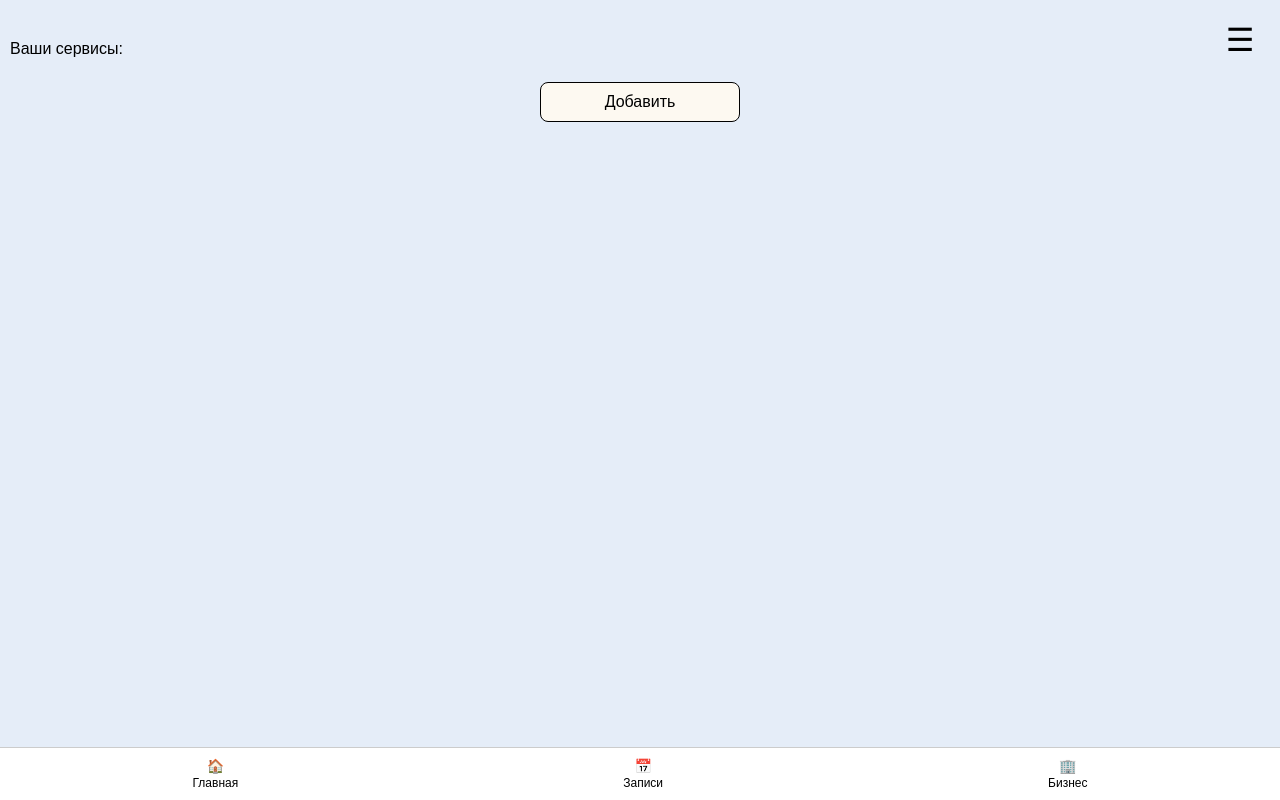
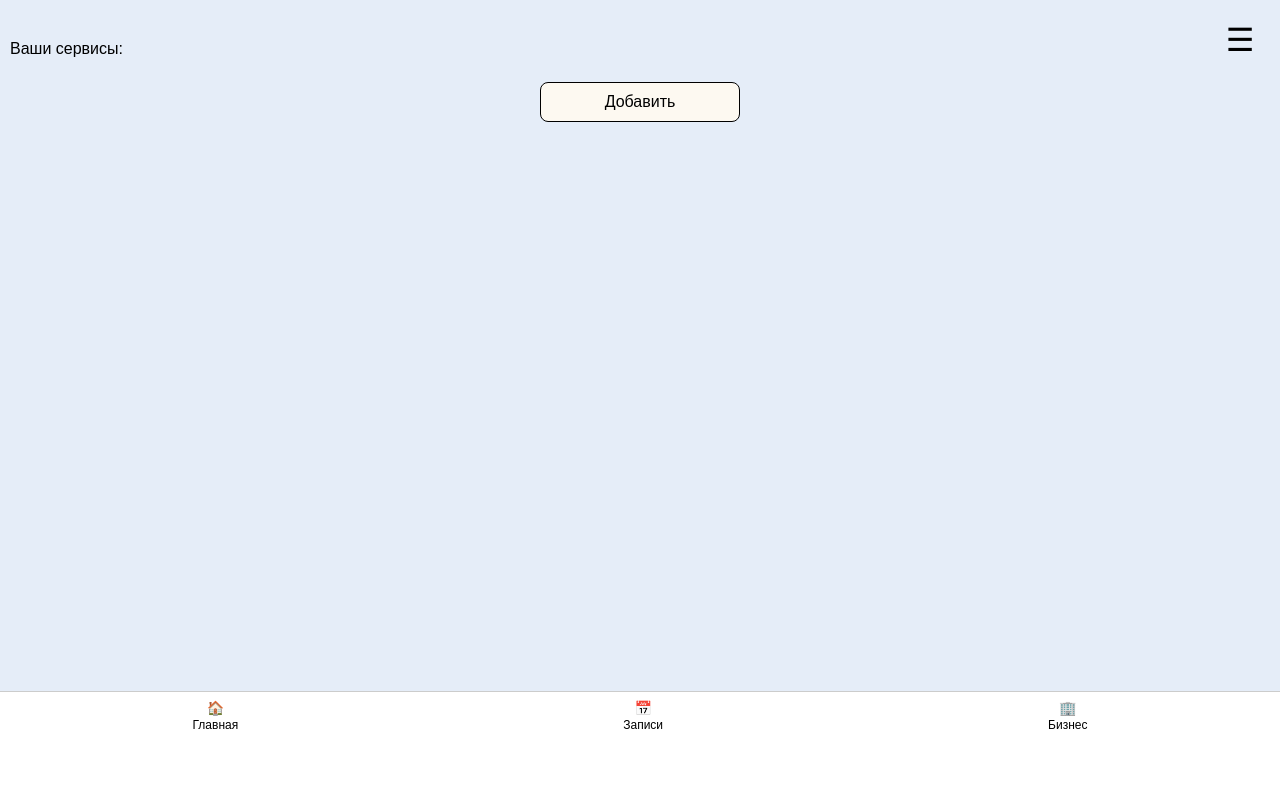
Before and after one commit to ilyapashchenko/telegram-mini-app, a website: page public/index.html in a window 1280 px wide. Drawn offline with Linux system fonts and the light colour scheme.

Commit message:
доделываю

```diff
--- a/public/styles.css
+++ b/public/styles.css
@@ -392,9 +392,26 @@ body {
   border-top: 1px solid #ccc;
   display: flex;
   justify-content: space-around;
-  padding: 6px 0;
+  padding: 4px 0;
   z-index: 1000;
+  height: 100px;
+  align-items: flex-start;
 }
+
+/* .bottom-nav {
+  position: fixed;
+  bottom: 16px;
+  left: 0;
+  width: 100%;
+  background-color: white;
+  border-top: 1px solid #ccc;
+  display: flex;
+  justify-content: space-around;
+  align-items: flex-start;
+  padding: 8px 0;
+  height: 100px;
+  z-index: 1000;
+} */
 
 .bottom-nav button {
   background: none;
```
